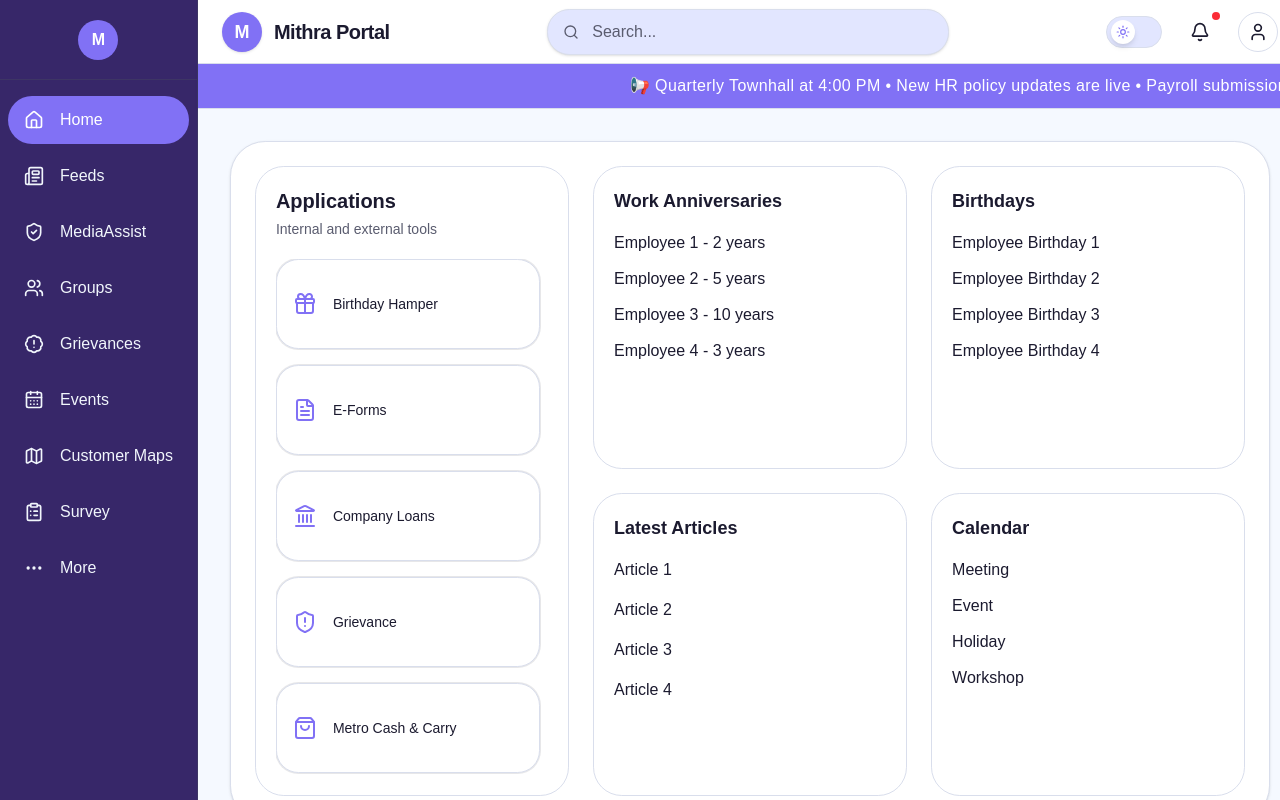
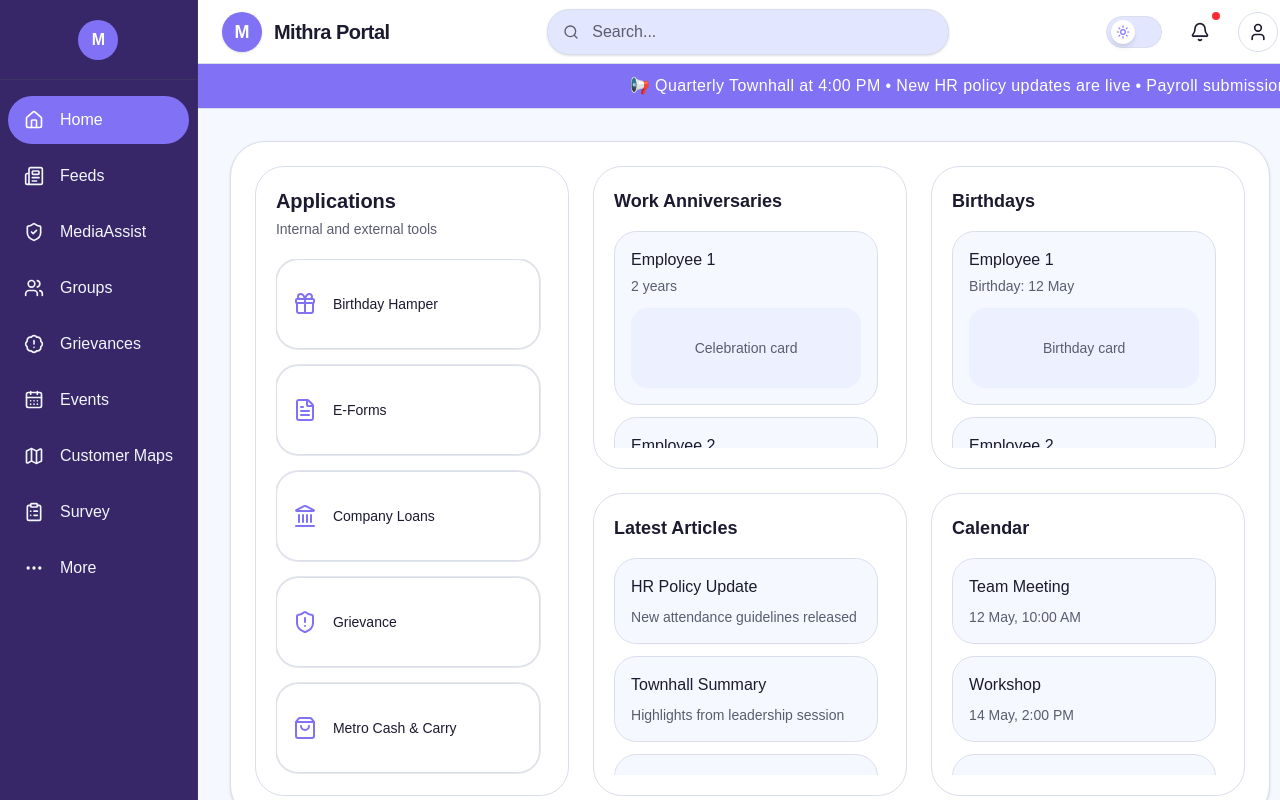
Before and after one commit to SakshiBhavikatti/mithra-portal, a React (Vite) app: page / in a window 1280 px wide. Built offline with nearby package versions, Linux system fonts and the light colour scheme.

Commit message:
BTP deployment commit

```diff
--- /dev/null
+++ b/manifest.yml
@@ -0,0 +1,6 @@
+applications:
+  - name: mithra-portal
+    memory: 128M
+    buildpacks:
+      - staticfile_buildpack
+    path: dist
--- a/src/components/dashboard/BirthdayWidget.jsx
+++ b/src/components/dashboard/BirthdayWidget.jsx
@@ -1,15 +1,38 @@
 function BirthdayWidget() {
+  const birthdays = [
+    { name: "Employee 1", date: "12 May" },
+    { name: "Employee 2", date: "18 May" },
+    { name: "Employee 3", date: "25 May" },
+    { name: "Employee 4", date: "30 May" },
+  ];
+
   return (
-    <div className="h-full rounded-2xl bg-card border border-border hover:bg-accent/20 p-5 flex flex-col">
+    <div className="h-full rounded-2xl bg-card border border-border hover:bg-accent/20 p-5 flex flex-col transition-colors">
+      {/* Widget title */}
       <h2 className="text-lg font-semibold text-foreground mb-4">
         Birthdays
       </h2>
 
-      <div className="flex-1 overflow-y-auto min-h-0 space-y-3">
-        <div>Employee Birthday 1</div>
-        <div>Employee Birthday 2</div>
-        <div>Employee Birthday 3</div>
-        <div>Employee Birthday 4</div>
+      {/* Scrollable content */}
+      <div className="flex-1 overflow-y-auto min-h-0 space-y-3 pr-2">
+        {birthdays.map((employee, index) => (
+          <div
+            key={index}
+            className="rounded-xl border border-border bg-background p-4 hover:bg-accent transition-colors"
+          >
+            <h3 className="font-medium text-foreground">
+              {employee.name}
+            </h3>
+
+            <p className="text-sm text-muted-foreground mt-1">
+              Birthday: {employee.date}
+            </p>
+
+            <div className="mt-3 h-20 rounded-lg bg-muted flex items-center justify-center text-sm text-muted-foreground">
+              Birthday card
+            </div>
+          </div>
+        ))}
       </div>
     </div>
   );
--- a/src/components/dashboard/CalendarWidget.jsx
+++ b/src/components/dashboard/CalendarWidget.jsx
@@ -1,15 +1,46 @@
 function CalendarWidget() {
+  const events = [
+    {
+      title: "Team Meeting",
+      date: "12 May, 10:00 AM",
+    },
+    {
+      title: "Workshop",
+      date: "14 May, 2:00 PM",
+    },
+    {
+      title: "Payroll Deadline",
+      date: "20 May",
+    },
+    {
+      title: "Leadership Townhall",
+      date: "25 May, 4:00 PM",
+    },
+  ];
+
   return (
-    <div className="h-full rounded-2xl bg-card border border-border hover:bg-accent/20 p-5 flex flex-col">
+    <div className="h-full rounded-2xl bg-card border border-border hover:bg-accent/20 p-5 flex flex-col transition-colors">
+      {/* Widget title */}
       <h2 className="text-lg font-semibold text-foreground mb-4">
         Calendar
       </h2>
 
-      <div className="flex-1 overflow-y-auto min-h-0 space-y-3">
-        <div>Meeting</div>
-        <div>Event</div>
-        <div>Holiday</div>
-        <div>Workshop</div>
+      {/* Scrollable content */}
+      <div className="flex-1 overflow-y-auto min-h-0 space-y-3 pr-2">
+        {events.map((event, index) => (
+          <div
+            key={index}
+            className="rounded-xl border border-border bg-background p-4 hover:bg-accent transition-colors"
+          >
+            <h3 className="font-medium text-foreground">
+              {event.title}
+            </h3>
+
+            <p className="text-sm text-muted-foreground mt-2">
+              {event.date}
+            </p>
+          </div>
+        ))}
       </div>
     </div>
   );
--- a/src/components/dashboard/LatestArticles.jsx
+++ b/src/components/dashboard/LatestArticles.jsx
@@ -1,15 +1,46 @@
 function LatestArticles() {
+  const articles = [
+    {
+      title: "HR Policy Update",
+      desc: "New attendance guidelines released",
+    },
+    {
+      title: "Townhall Summary",
+      desc: "Highlights from leadership session",
+    },
+    {
+      title: "Quarterly Results",
+      desc: "Business growth and achievements",
+    },
+    {
+      title: "New Hiring Drive",
+      desc: "Open roles across departments",
+    },
+  ];
+
   return (
-    <div className="h-full rounded-2xl bg-card border border-border hover:bg-accent/20 p-5 flex flex-col">
+    <div className="h-full rounded-2xl bg-card border border-border hover:bg-accent/20 p-5 flex flex-col transition-colors">
+      {/* Widget title */}
       <h2 className="text-lg font-semibold text-foreground mb-4">
         Latest Articles
       </h2>
 
-      <div className="flex-1 overflow-y-auto min-h-0 space-y-4">
-        <div>Article 1</div>
-        <div>Article 2</div>
-        <div>Article 3</div>
-        <div>Article 4</div>
+      {/* Scrollable content */}
+      <div className="flex-1 overflow-y-auto min-h-0 space-y-3 pr-2">
+        {articles.map((article, index) => (
+          <div
+            key={index}
+            className="rounded-xl border border-border bg-background p-4 hover:bg-accent transition-colors"
+          >
+            <h3 className="font-medium text-foreground">
+              {article.title}
+            </h3>
+
+            <p className="text-sm text-muted-foreground mt-2">
+              {article.desc}
+            </p>
+          </div>
+        ))}
       </div>
     </div>
   );
--- a/src/components/dashboard/ProfilePanel.jsx
+++ b/src/components/dashboard/ProfilePanel.jsx
@@ -95,7 +95,7 @@ function ProfilePanel({ onClose }) {
           })}
         </div>
 
-        {/* Themes */}
+        {/* Themes
         <div className="p-4 border-t border-border">
           <p className="text-xs uppercase tracking-wide text-muted-foreground mb-4">
             Themes
@@ -112,7 +112,7 @@ function ProfilePanel({ onClose }) {
               Dark
             </button>
           </div>
-        </div>
+        </div> */}
       </div>
     </>
   );
--- a/src/components/dashboard/WorkAnniversary.jsx
+++ b/src/components/dashboard/WorkAnniversary.jsx
@@ -1,15 +1,39 @@
 function WorkAnniversary() {
+  const anniversaries = [
+    { name: "Employee 1", years: "2 years" },
+    { name: "Employee 2", years: "5 years" },
+    { name: "Employee 3", years: "10 years" },
+    { name: "Employee 4", years: "3 years" },
+  ];
+
   return (
-    <div className="h-full rounded-2xl bg-card border border-border hover:bg-accent/20 p-5 flex flex-col">
+    <div className="h-full rounded-2xl bg-card border border-border hover:bg-accent/20 p-5 flex flex-col transition-colors">
+      {/* Widget title */}
       <h2 className="text-lg font-semibold text-foreground mb-4">
         Work Anniversaries
       </h2>
 
-      <div className="flex-1 overflow-y-auto min-h-0 space-y-3">
-        <div>Employee 1 - 2 years</div>
-        <div>Employee 2 - 5 years</div>
-        <div>Employee 3 - 10 years</div>
-        <div>Employee 4 - 3 years</div>
+      {/* Scrollable content */}
+      <div className="flex-1 overflow-y-auto min-h-0 space-y-3 pr-2">
+        {anniversaries.map((employee, index) => (
+          <div
+            key={index}
+            className="rounded-xl border border-border bg-background p-4 hover:bg-accent transition-colors"
+          >
+            <h3 className="font-medium text-foreground">
+              {employee.name}
+            </h3>
+
+            <p className="text-sm text-muted-foreground mt-1">
+              {employee.years}
+            </p>
+
+            {/* Placeholder for future content */}
+            <div className="mt-3 h-20 rounded-lg bg-muted flex items-center justify-center text-sm text-muted-foreground">
+              Celebration card
+            </div>
+          </div>
+        ))}
       </div>
     </div>
   );
```
Also changed, not shown: 1 other file (tests, documents, lock files or other folders).
